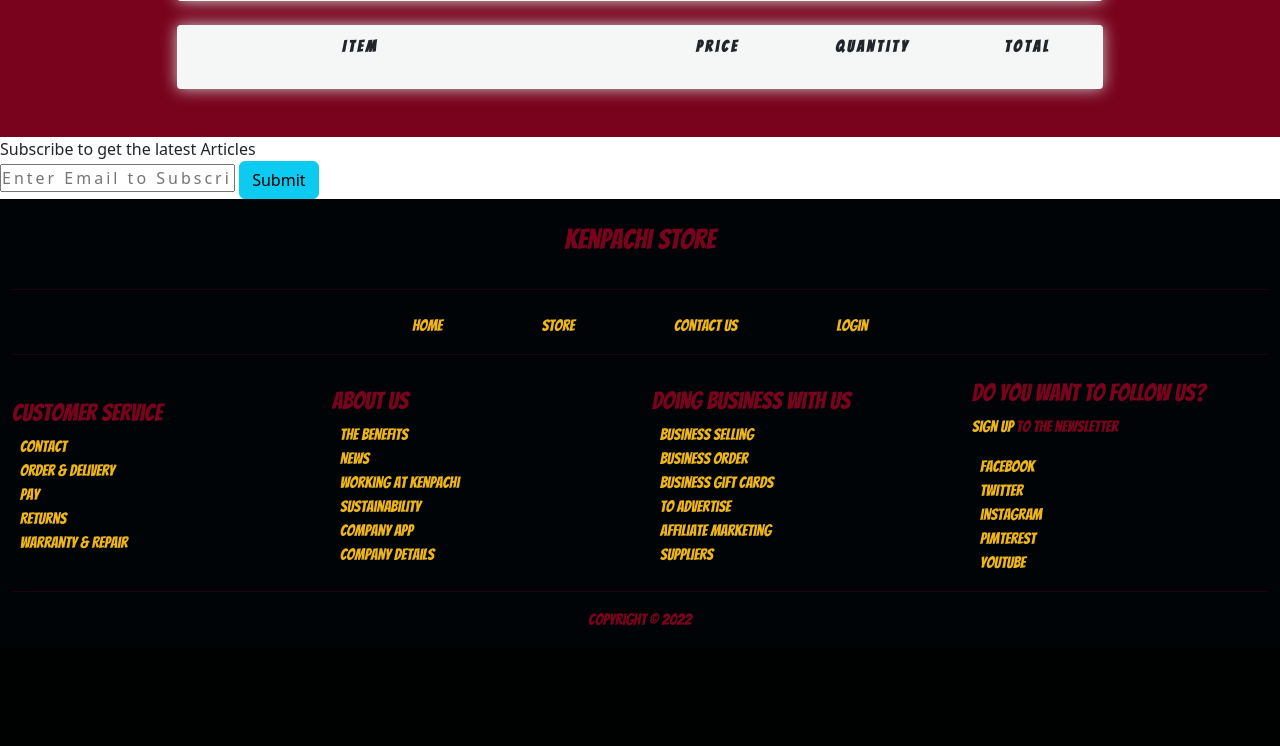
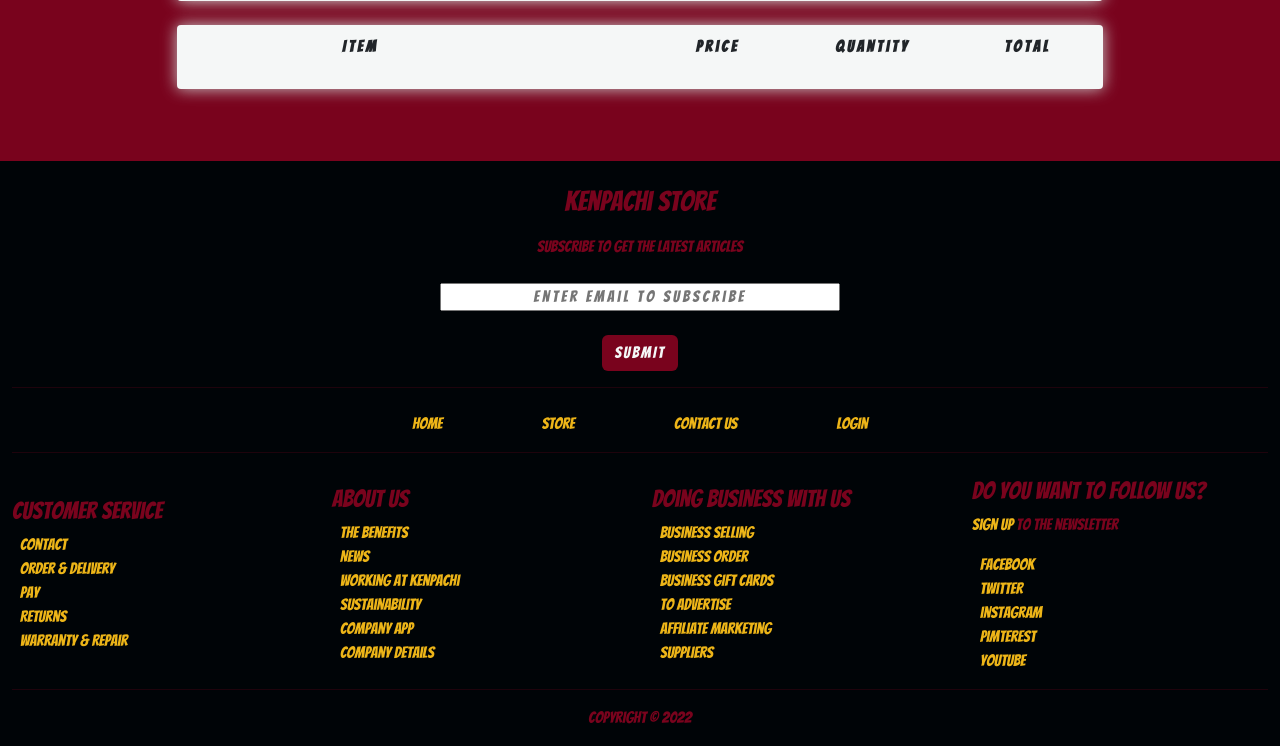
Before and after one commit to Code-Institute-Submissions/GeorgianF-Kenpachi-P5-CI-FebResub, a Django app: page /cart/ in a window 1280 px wide. Shown: the part 290-1036 px from the top of the page. Before the commit the page ends 916 px from the top, so only its background shows below. Run offline with Django 3.2, Linux system fonts and the light colour scheme; some libraries are stand-ins or nearby versions; some web fonts are replaced.

Commit message:
add newsletter form to the footer

```diff
--- a/cart/templates/cart/cart.html
+++ b/cart/templates/cart/cart.html
@@ -54,19 +54,8 @@
                 </div>
             </div>
         </div>
-    </div>
+    </div><br>
 </div>
-
-<form method="post" action="{% url 'subscription' %}">
-    {% csrf_token %}
-
-    <div class="form-group">
-      <label>Subscribe to get the latest Articles</label> <br>
-      <input type="email" name="email" placeholder="Enter Email to Subscribe">
-      <button class="btn btn-info" type="submit">Submit</button>
-    </div>
-
-  </form>
 
 {% include 'includes/footer.html'%}
 
--- a/static/css/base.css
+++ b/static/css/base.css
@@ -366,6 +366,14 @@ footer a:hover {
     justify-content: center;
 }
 
+.newsletter-input {
+    width: 400px;
+}
+
+.newsletter-input::placeholder {
+    text-align: center;
+}
+
 /* END OF FOOTER */
 
 /* CONTACT PAGE */
--- a/templates/includes/footer.html
+++ b/templates/includes/footer.html
@@ -4,6 +4,16 @@
             <div class="col-md-12 text-center mt-4 mb-2">
                 <h3>Kenpachi Store</h3>
             </div>
+        </div>
+        <div class="row">
+            <form class="" method="post" action="{% url 'subscription' %}">
+                {% csrf_token %}
+                <div class="form-group d-flex align-items-center justify-content-center flex-column">
+                  <label>Subscribe to get the latest Articles</label><br>
+                  <input class="newsletter-input" type="email" name="email" placeholder="Enter Email to Subscribe"><br>
+                  <button class="btn btn-primary" type="submit">Submit</button>
+                </div>
+            </form>
         </div>
         <hr class="hr">
         <div class="row">
```
